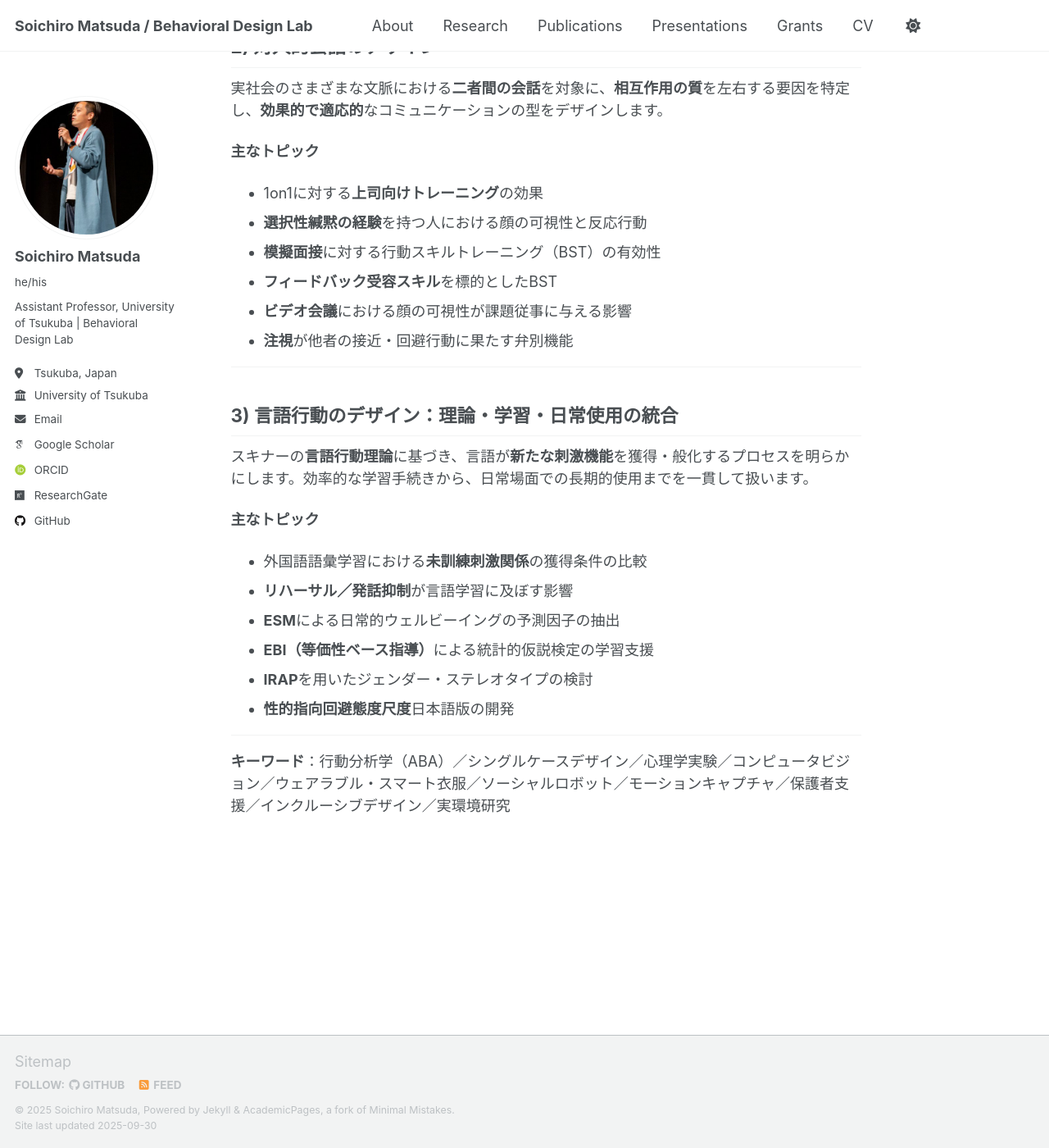
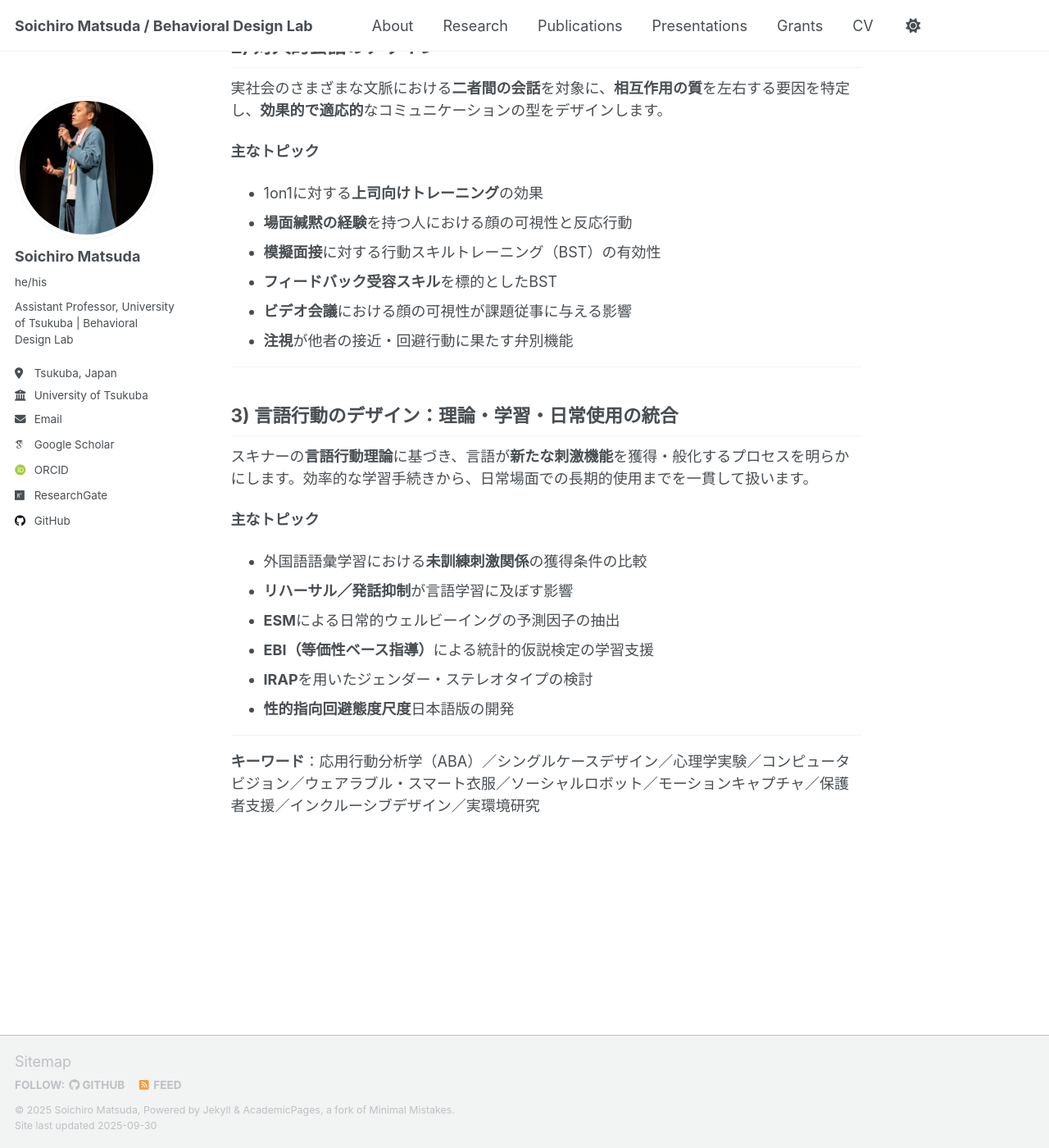
Before and after one commit to BehavioralDesignerMatsuda/BehavioralDesignerMatsuda.github.io, a Jekyll site: the page built from _pages/research-ja.md, in a window 1280 px wide and 1400 px high, scrolled down 1084 px. Shown: the whole window at 82% size. Built offline with Jekyll 4.4.1, drawn with Linux system fonts in a browser that asks for light colours; some web fonts are replaced; a script that is not in the unit is left out.

Commit message:
Update research-ja.md

```diff
--- a/_pages/research-ja.md
+++ b/_pages/research-ja.md
@@ -39,7 +39,7 @@ ASD児の社会的困難に焦点を当て、**評価と介入が一体となっ
 
 **主なトピック**
 - 1on1に対する**上司向けトレーニング**の効果
-- **選択性緘黙の経験**を持つ人における顔の可視性と反応行動
+- **場面緘黙の経験**を持つ人における顔の可視性と反応行動
 - **模擬面接**に対する行動スキルトレーニング（BST）の有効性
 - **フィードバック受容スキル**を標的としたBST
 - **ビデオ会議**における顔の可視性が課題従事に与える影響
@@ -60,4 +60,4 @@ ASD児の社会的困難に焦点を当て、**評価と介入が一体となっ
 
 ---
 
-**キーワード**：行動分析学（ABA）／シングルケースデザイン／心理学実験／コンピュータビジョン／ウェアラブル・スマート衣服／ソーシャルロボット／モーションキャプチャ／保護者支援／インクルーシブデザイン／実環境研究
+**キーワード**：応用行動分析学（ABA）／シングルケースデザイン／心理学実験／コンピュータビジョン／ウェアラブル・スマート衣服／ソーシャルロボット／モーションキャプチャ／保護者支援／インクルーシブデザイン／実環境研究
```
